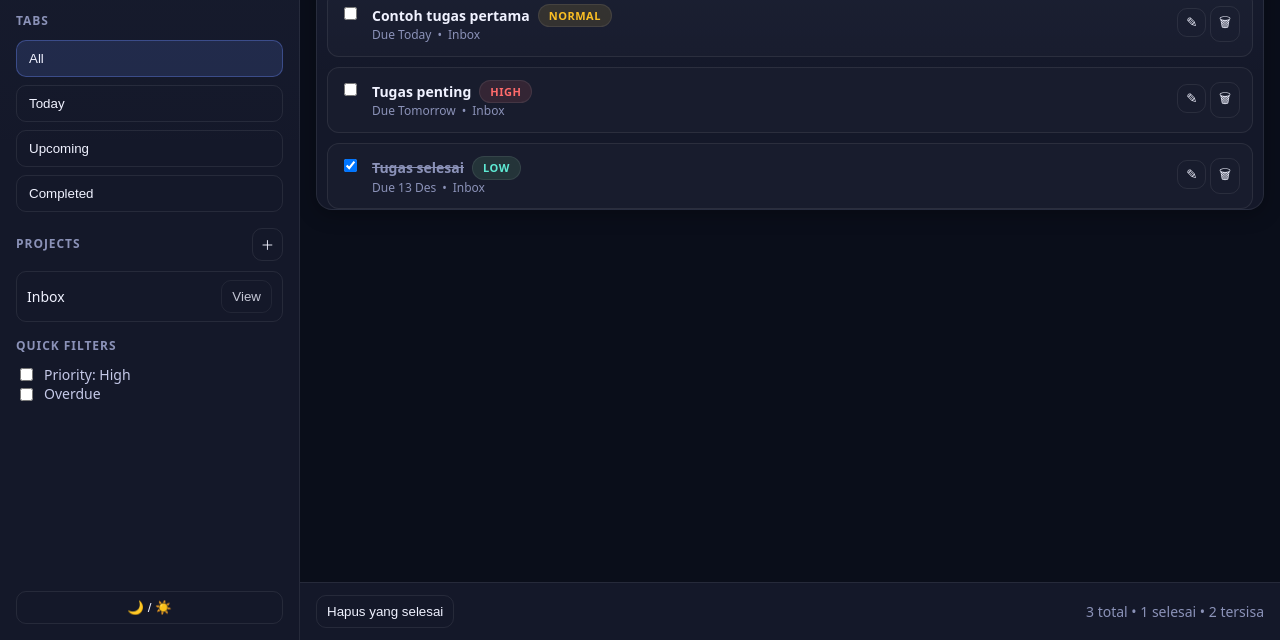
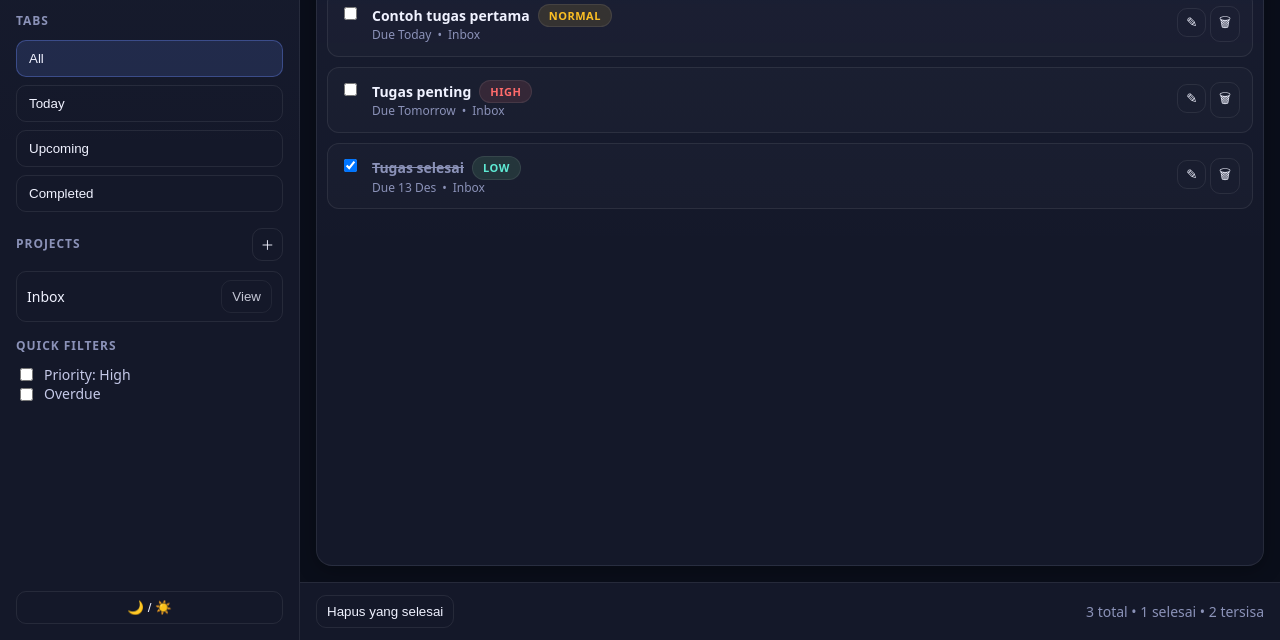
Before and after one commit to FTN-Dev/Taskeru, a website: page public/dashboard.html in a window 1280 px wide. Shown: the part 160-800 px from the top of the page. Drawn offline with Linux system fonts and the light colour scheme; no server answers; sample sign-in values are in the browser's storage.

Commit message:
test .group from joice yapplist CSS

```diff
--- a/public/css/style.css
+++ b/public/css/style.css
@@ -265,6 +265,12 @@ body{
   background:linear-gradient(180deg, rgba(109,142,255,0.03), transparent 50%), var(--panel);
   animation: slideUp 0.4s cubic-bezier(0.4, 0, 0.2, 1);
   box-shadow: var(--shadow);
+
+  /* test from joice yapplist */
+  display: flex;
+  flex-direction: column;
+  flex: 1;
+  min-height: 0;
 }
 
 @keyframes slideUp {
```
